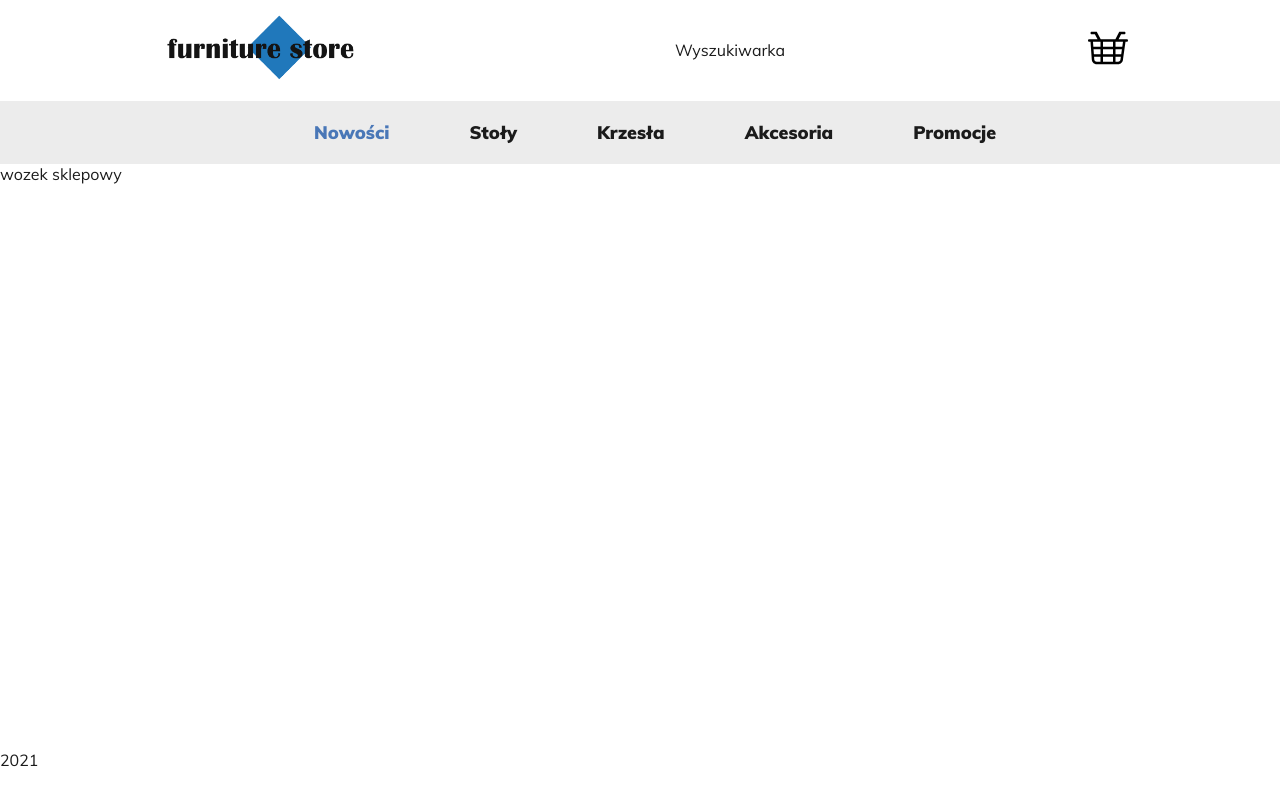
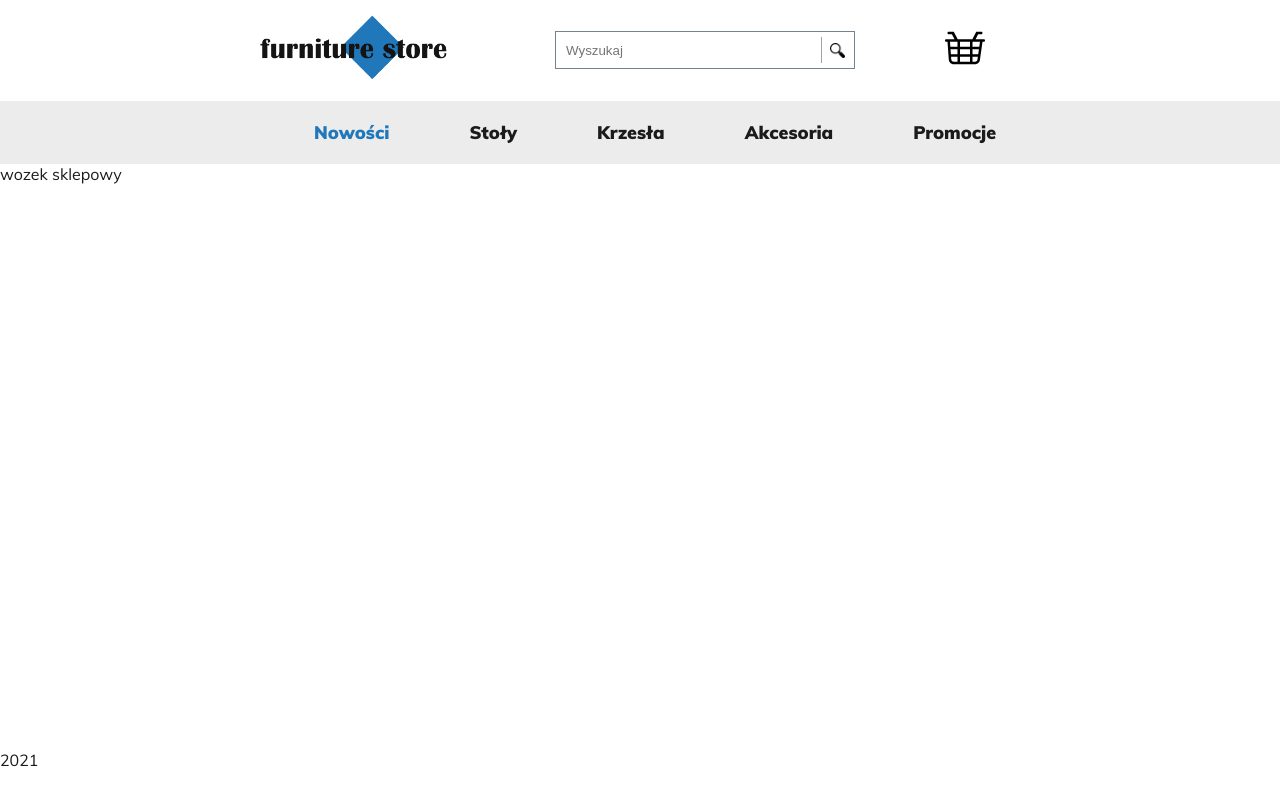
Before and after one commit to karolina-suchomska/furniture-store, a Nuxt app: page /ShoppingCart in a window 1280 px wide. Built offline with nearby package versions, Linux system fonts and the light colour scheme.

Commit message:
search components

```diff
--- a/assets/sass/_variables.scss
+++ b/assets/sass/_variables.scss
@@ -5,6 +5,6 @@ $light-secondary: #5c8fc9;
 $dark-primary: #205c8a;
 $dark-secondary:#143249;
 $color-pirmary: #ececec;
-$color-secondary: #4977b7;
+$color-secondary: #2078bb;
 $color-tertiary: #99b6de;
 $shadow: #8c8c8c;
--- a/assets/sass/components/_main-header.scss
+++ b/assets/sass/components/_main-header.scss
@@ -2,4 +2,5 @@
   display: flex;
   align-items: center;
   justify-content: space-around;
+  margin: 0 250px 0 200px;
 }
--- /dev/null
+++ b/assets/sass/components/_search.scss
@@ -0,0 +1,44 @@
+.search {
+  display: flex;
+  max-width: 300px;
+  width: 100%;
+  border: 1px solid rgba($dark-secondary, 0.6);
+
+  input {
+    width: 100%;
+    padding: 5px 10px;
+    cursor: inherit;
+  }
+
+  button {
+    position: relative;
+    width: 36px;
+    height: 36px;
+    background-image: url("../../static/pictures/search.png");
+    background-position: center;
+    background-repeat: no-repeat;
+    background-size: 45%;
+    background-color: transparent;
+    transition-duration: 0.6s;
+
+    &:hover {
+      background-size: 46%;
+    }
+
+    &::before {
+      position: absolute;
+      top: 5px;
+      left: 0;
+      display: block;
+      width: 1px;
+      height: 26px;
+      background-color: rgba($text-primary, 0.4);
+      content: '';
+    }
+  }
+
+  input,
+  button {
+    border: none;
+  }
+}
--- a/assets/sass/main.scss
+++ b/assets/sass/main.scss
@@ -25,6 +25,7 @@
 @import 'components/footer';
 @import 'components/objects-list';
 @import 'components/main-header';
+@import 'components/search';
 
 // pages
 @import 'pages/chairs';
--- a/components/Search.vue
+++ b/components/Search.vue
@@ -1,5 +1,11 @@
 <template>
   <div class="search">
-    Wyszukiwarka
+    <input
+        type="text"
+        placeholder="Wyszukaj"
+    >
+    <button
+        type="button"
+    />
   </div>
 </template>
```
Also changed, not shown: static/pictures/search.png (added), static/pictures/search.svg (added).
